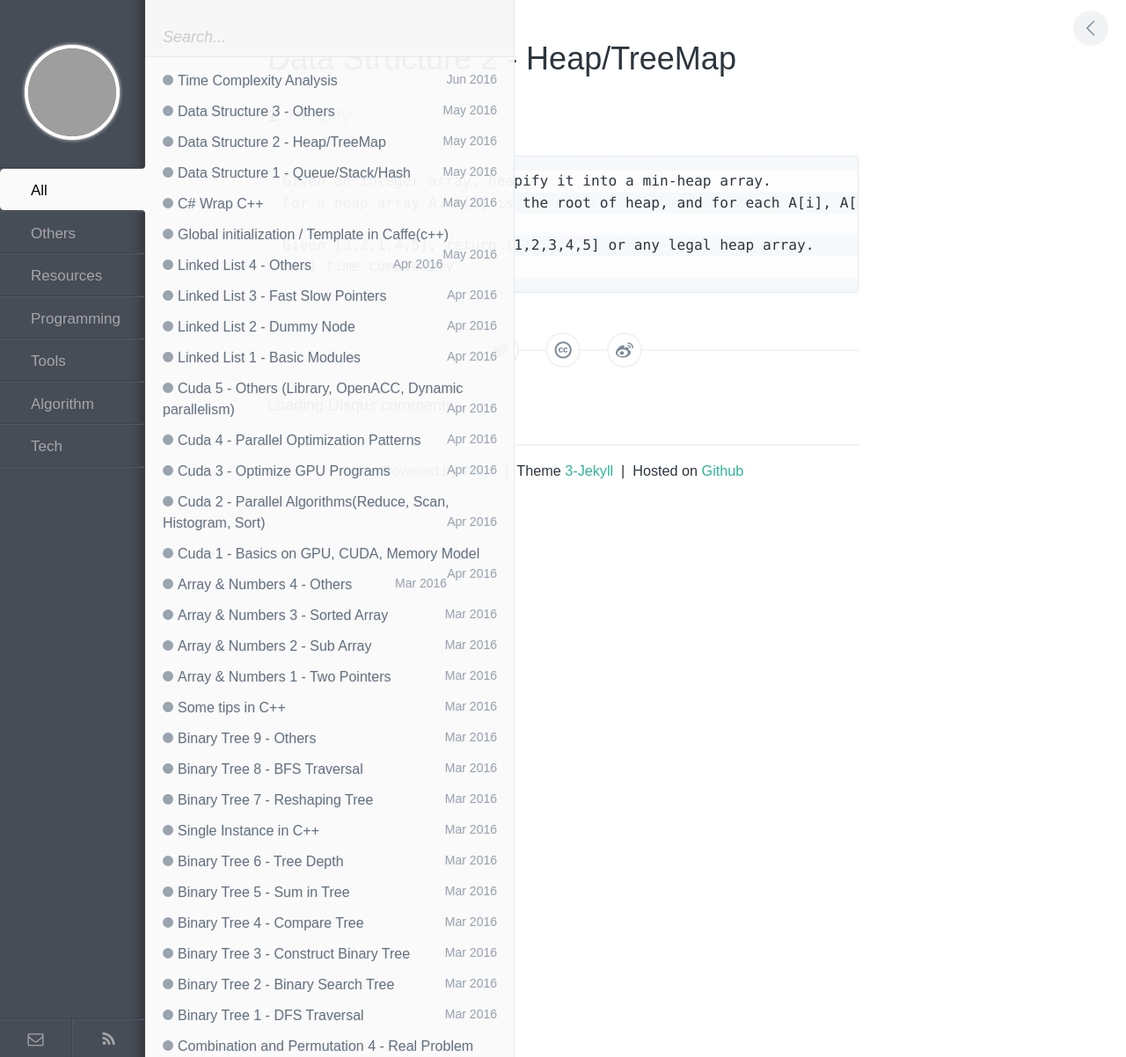
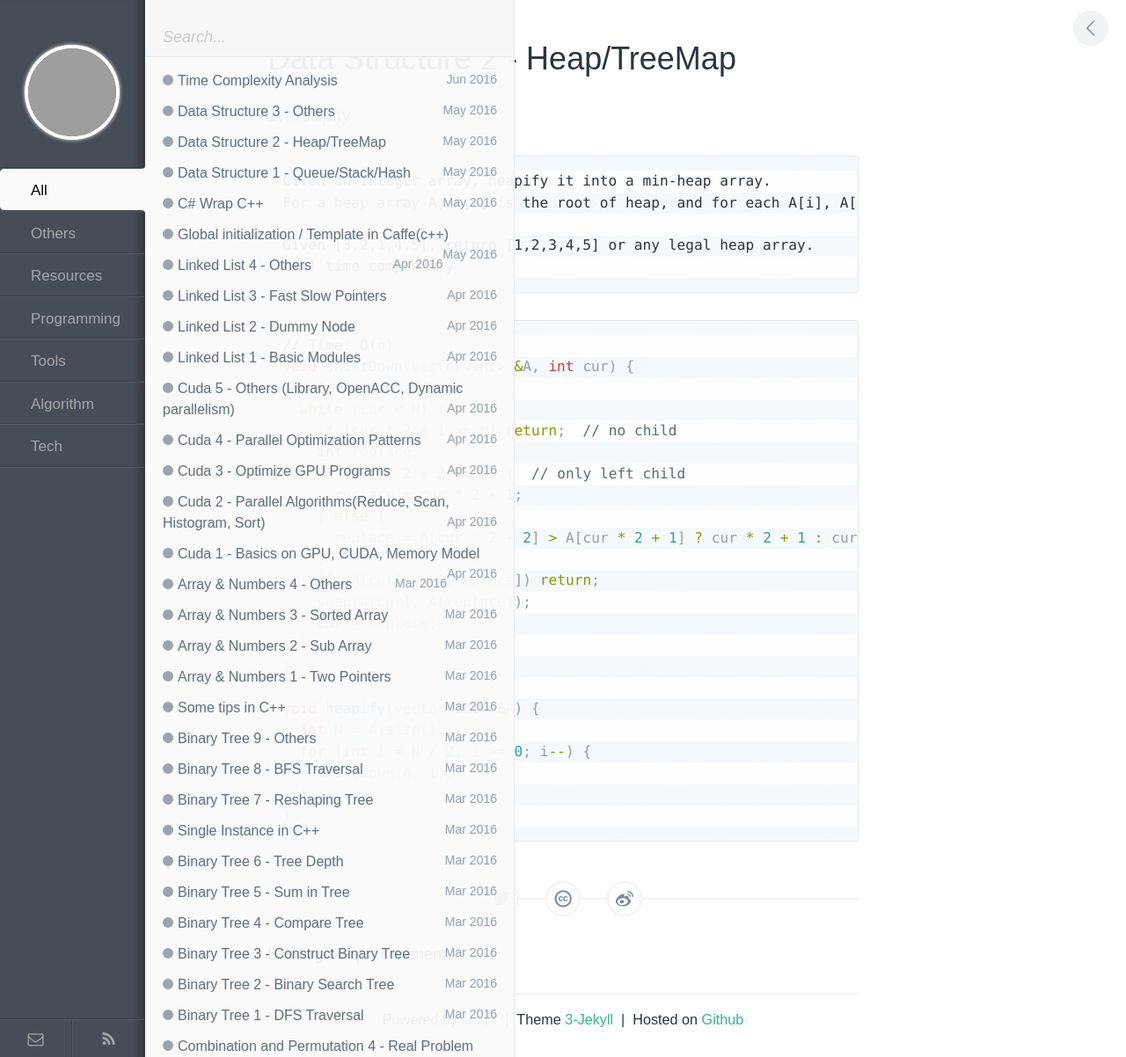
Before and after one commit to wykvictor/wykvictor.github.io, a Jekyll site: the page built from _posts/algorithm/2016-05-27-Data-Structure-2.md, in a window 1280 px wide. Shown: the whole page at 88% size. Built offline with Jekyll 4.4.1, drawn with Linux system fonts in a browser that asks for light colours; comment, search, counter and statistics services are not loaded; grey boxes are pictures that could not be loaded.

Commit message:
add heapify() in data structure md 2

````diff
--- a/_posts/algorithm/2016-05-27-Data-Structure-2.md
+++ b/_posts/algorithm/2016-05-27-Data-Structure-2.md
@@ -15,5 +15,27 @@ Given [3,2,1,4,5], return [1,2,3,4,5] or any legal heap array.
 O(n) time complexity
 ```
 {% highlight C++ %}
+// Time: O(n)
+void shiftDown(vector<int> &A, int cur) {
+  int N = A.size();
+  while (cur < N) {
+    if (cur * 2 + 1 >= N) return;  // no child
+    int replace;
+    if (cur * 2 + 2 >= N) {  // only left child
+      replace = cur * 2 + 1;
+    } else {
+      replace = A[cur * 2 + 2] > A[cur * 2 + 1] ? cur * 2 + 1 : cur * 2 + 2;
+    }
+    if (A[cur] <= A[replace]) return;
+    swap(A[cur], A[replace]);
+    cur = replace;
+  }
+}
 
+void heapify(vector<int> &A) {
+  int N = A.size();
+  for (int i = N / 2; i >= 0; i--) {
+    shiftDown(A, i);
+  }
+}
 {% endhighlight %}
````
